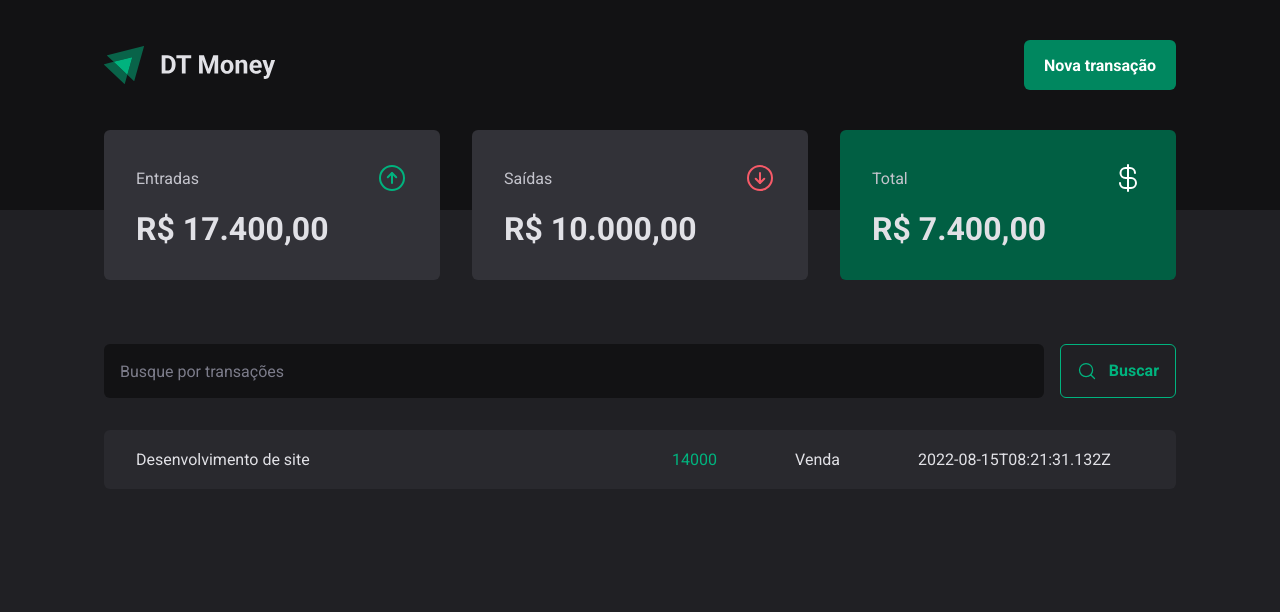
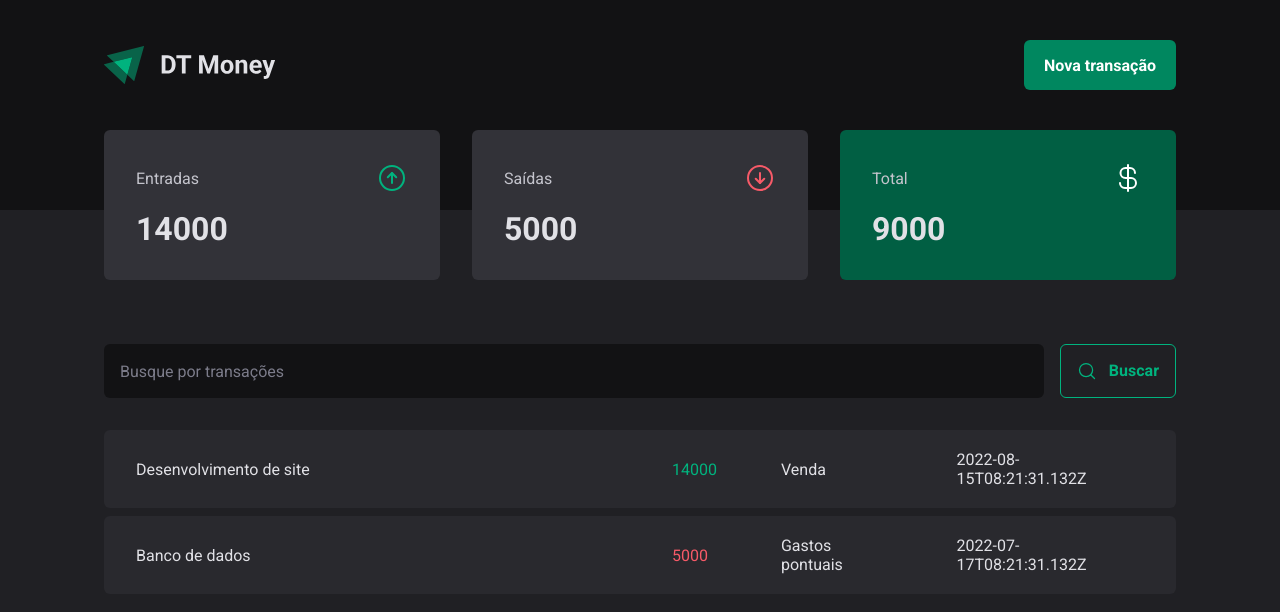
Before and after one commit to wellingtonrodriguesbr/dt-money-black, a React (Vite) app: page / in a window 1280 px wide. Shown: the top 612 px of the page. Built offline with nearby package versions, Linux system fonts and the light colour scheme; data requests are answered from the project's data file.

Commit message:
feat: calc summary

```diff
--- a/server.json
+++ b/server.json
@@ -7,6 +7,14 @@
       "category": "Venda",
       "price": 14000,
       "createdAt": "2022-08-15T08:21:31.132Z"
+    },
+    {
+      "id": 2,
+      "description": "Banco de dados",
+      "type": "outcome",
+      "category": "Gastos pontuais",
+      "price": 5000,
+      "createdAt": "2022-07-17T08:21:31.132Z"
     }
   ]
 }
--- a/src/components/Summary/index.tsx
+++ b/src/components/Summary/index.tsx
@@ -5,6 +5,25 @@ import { TransactionsContext } from "../../contexts/TransactionsContext";
 
 export function Summary() {
   const { transactions } = useContext(TransactionsContext);
+  const summary = transactions.reduce(
+    (acc, transaction) => {
+      if (transaction.type === "income") {
+        acc.income += transaction.price;
+        acc.total += acc.income;
+      } else {
+        acc.outcome += transaction.price;
+        acc.total -= acc.outcome;
+      }
+
+      return acc;
+    },
+    {
+      income: 0,
+      outcome: 0,
+      total: 0,
+    }
+  );
+
   return (
     <SummaryContainer>
       <SummaryCard>
@@ -12,7 +31,7 @@ export function Summary() {
           <span>Entradas</span>
           <ArrowCircleUp size={32} color="#00b37e" />
         </header>
-        <strong>R$ 17.400,00</strong>
+        <strong>{summary.income}</strong>
       </SummaryCard>
 
       <SummaryCard>
@@ -20,7 +39,7 @@ export function Summary() {
           <span>Saídas</span>
           <ArrowCircleDown size={32} color="#F75A68" />
         </header>
-        <strong>R$ 10.000,00</strong>
+        <strong>{summary.outcome}</strong>
       </SummaryCard>
 
       <SummaryCard variant="green">
@@ -28,7 +47,7 @@ export function Summary() {
           <span>Total</span>
           <CurrencyDollar size={32} color="#fff" />
         </header>
-        <strong>R$ 7.400,00</strong>
+        <strong>{summary.total}</strong>
       </SummaryCard>
     </SummaryContainer>
   );
```
